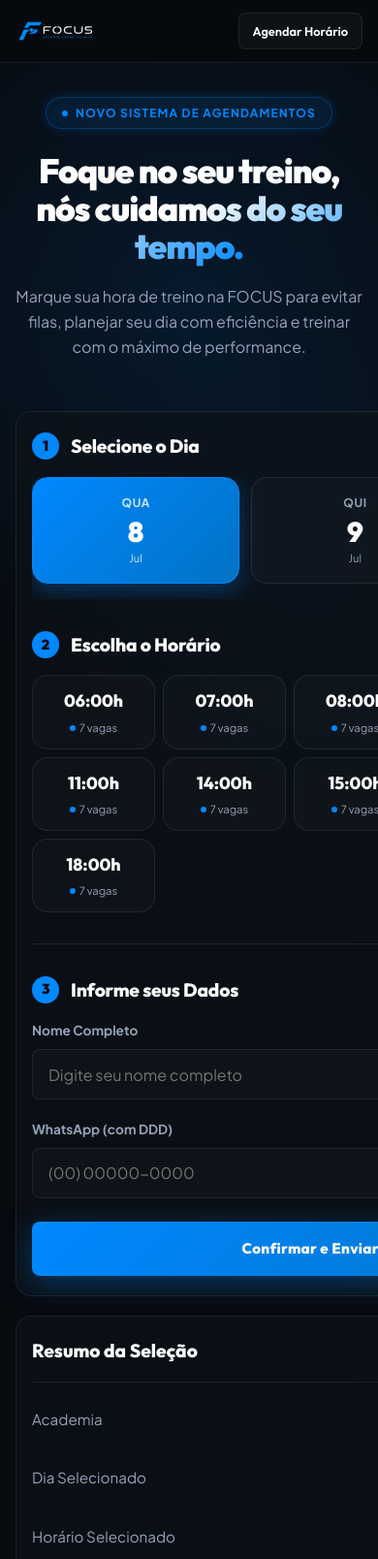
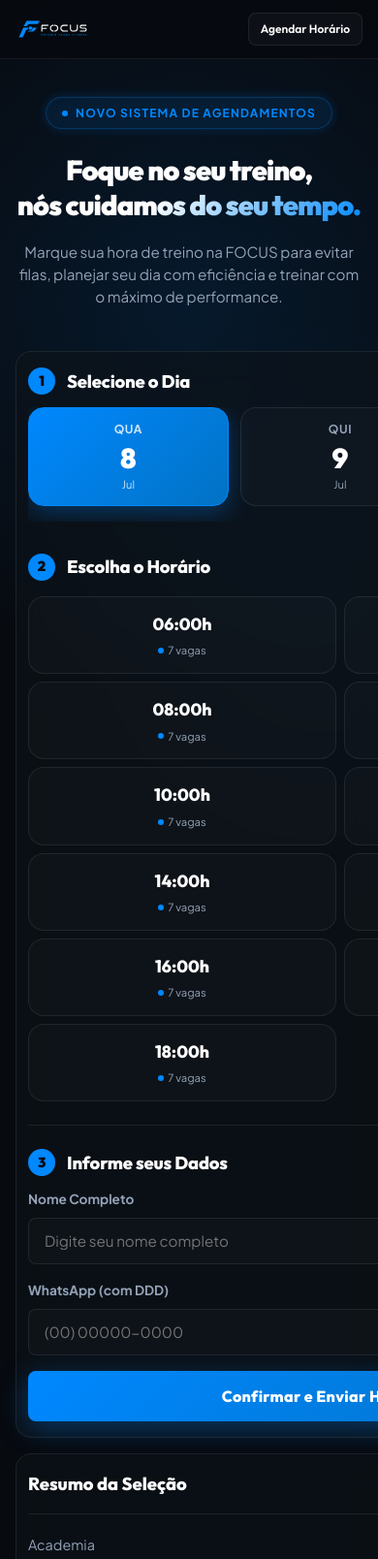
Before and after one commit to emersonbruno46-debug/ESTUDIOFOCUS, a plain HTML site: page index.html in a window 390 px wide. Shown: the top 1608 px of the page at 97% size. Drawn offline with nearby package versions, Linux system fonts and the light colour scheme; no server answers.

Commit message:
fix: adjust mobile typography clamp, set grid columns to 2 on mobile, add carousel layout end spacer

```diff
--- a/index.html
+++ b/index.html
@@ -752,85 +752,120 @@
       .container {
         padding: 0 16px;
       }
+      main {
+        overflow: hidden;
+      }
       header {
-        background: rgba(7, 10, 15, 0.9);
+        background: rgba(7, 10, 15, 0.95);
       }
       .header-container {
-        height: 64px;
+        height: 60px;
       }
       .logo-container img {
-        height: 28px;
+        height: 26px;
       }
       .nav-btn {
-        padding: 8px 14px;
-        font-size: 0.8rem;
+        padding: 6px 12px;
+        font-size: 0.75rem;
       }
       .hero {
         padding-top: 100px;
-        padding-bottom: 30px;
+        padding-bottom: 24px;
       }
       .hero h1 {
-        font-size: 2.2rem;
+        font-size: clamp(1.8rem, 6vw, 2.2rem);
+        line-height: 1.25;
       }
       .hero p {
-        margin-bottom: 24px;
+        font-size: 0.95rem;
+        line-height: 1.5;
+        margin-bottom: 20px;
       }
       .app-grid {
-        gap: 20px;
-        margin-bottom: 40px;
+        gap: 16px;
+        margin-bottom: 32px;
       }
       .booking-section {
-        padding: 20px 16px;
+        padding: 16px 12px;
       }
       .section-title {
-        font-size: 1.2rem;
-        margin-bottom: 16px;
+        font-size: 1.15rem;
+        margin-bottom: 12px;
+      }
+      .days-carousel::after {
+        content: '';
+        flex: 0 0 12px;
+      }
+      .day-card {
+        padding: 12px 6px;
+        min-width: 80px;
       }
       .time-grid {
-        grid-template-columns: repeat(auto-fill, minmax(110px, 1fr));
+        grid-template-columns: repeat(2, 1fr);
         gap: 8px;
       }
       .time-slot {
-        padding: 12px 8px;
+        padding: 14px 8px;
+        min-height: 64px;
       }
       .time-label {
-        font-size: 1.1rem;
+        font-size: 1.05rem;
       }
       .slot-status {
         font-size: 0.7rem;
       }
-      .form-grid {
-        grid-template-columns: 1fr;
-        gap: 12px;
+      .booking-form {
+        margin-top: 24px;
+        padding-top: 24px;
+      }
+      .form-group {
+        margin-bottom: 16px;
+      }
+      .form-input {
+        height: 48px;
+        font-size: 0.95rem;
       }
       .submit-btn {
-        padding: 14px;
-        font-size: 0.95rem;
+        height: 52px;
+        font-size: 1rem;
+        margin-top: 16px;
       }
       .sidebar {
-        gap: 20px;
+        gap: 16px;
       }
       .summary-card, .my-bookings {
-        padding: 20px 16px;
+        padding: 16px 12px;
       }
       .summary-title, .bookings-title {
-        font-size: 1.2rem;
-        margin-bottom: 16px;
+        font-size: 1.15rem;
+        margin-bottom: 12px;
       }
       .summary-item {
-        padding: 10px 0;
+        padding: 8px 0;
+        font-size: 0.9rem;
       }
-      .summary-label {
+      .booking-item {
+        padding: 12px 8px;
+      }
+      .booking-date {
+        font-size: 0.85rem;
+      }
+      .booking-time {
         font-size: 0.8rem;
       }
-      .summary-value {
-        font-size: 0.95rem;
+      .booking-name {
+        font-size: 0.75rem;
+      }
+      .action-btn svg {
+        width: 16px;
+        height: 16px;
       }
       .benefit-card {
         padding: 20px 16px;
       }
       .benefit-card h3 {
         font-size: 1.1rem;
+        margin-bottom: 8px;
       }
       .benefit-card p {
         font-size: 0.85rem;
```
